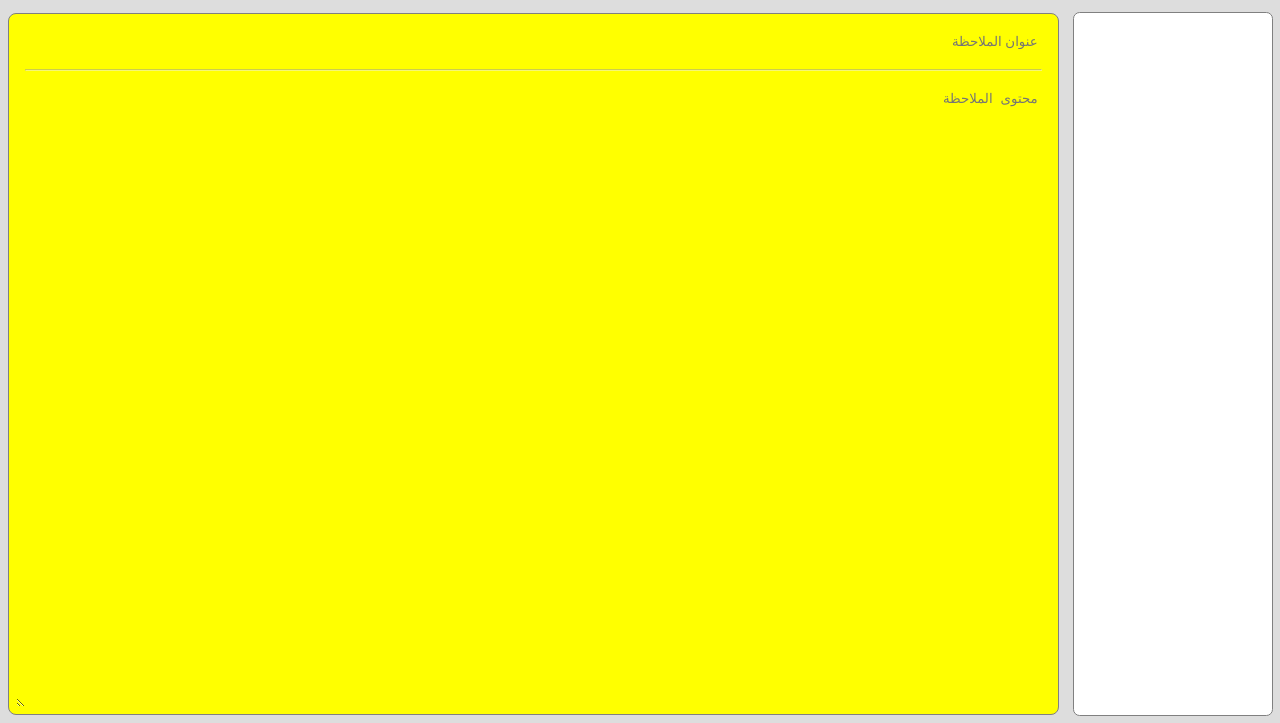
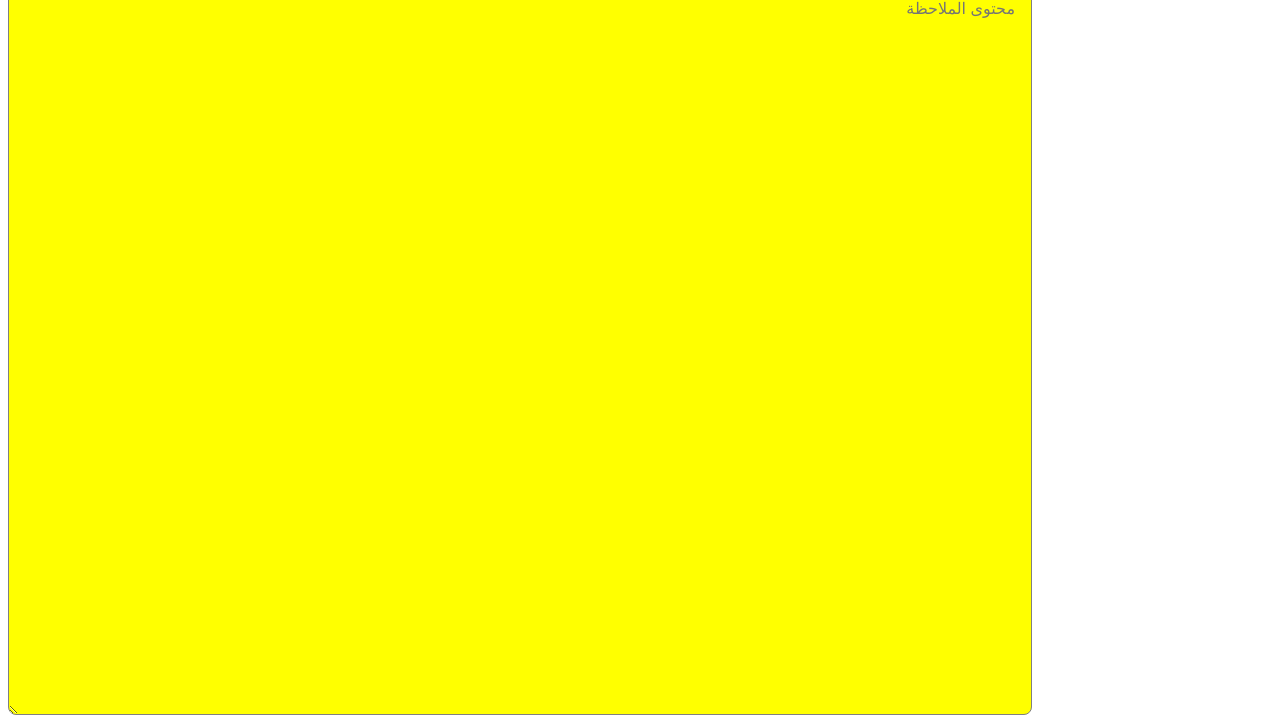
Before and after one commit to mosab059/ThoughtNote, a plain HTML site: page index.html in a window 1280 px wide. Shown: the part 77-800 px from the top of the page. Drawn offline with nearby package versions, Linux system fonts and the light colour scheme.

Commit message:
Redesign. Now using scss as preprocessor for css.

```diff
--- /dev/null
+++ b/css/app.scss
@@ -0,0 +1,58 @@
+@import "layout.scss";
+
+html, body {
+  @include column;
+  overflow: hidden;
+  height: 100%;
+}
+
+.app {
+  @include flexible;
+  @include row;
+
+  input, textarea, select {
+    padding: 1em;
+    background: transparent;
+    border: 0;
+    outline: 0;
+    overflow: auto;
+  }
+
+  .side {
+    @include column;
+    width: 15em;
+
+    .title { text-align: center; }
+
+    .list {
+      @include flexible;
+      @include row;
+    }
+  }
+
+  .note {
+    @include flexible;
+    @include column;
+    background: yellow;
+    border: 1px solid grey;
+    border-radius: 0.5em;
+    margin: 0.5em;
+
+    #title, #content { color: brown; }
+
+    #title {
+      @include row;
+    }
+
+    hr {
+      color: lightgrey;
+      opacity: 0.5;
+      margin: 0 1em;
+    }
+
+    #content {
+      @include flexible;
+      @include row;
+    }
+  }
+}
--- /dev/null
+++ b/css/layout.scss
@@ -0,0 +1,12 @@
+@mixin row {
+  display: flex;
+}
+
+@mixin column {
+  @include row;
+  flex-direction: column;
+}
+
+@mixin flexible($flex: 1) {
+  flex: $flex;
+}
--- a/index.html
+++ b/index.html
@@ -3,20 +3,22 @@
   <head>
     <meta charset="utf8">
     <meta name="viewport" content="width=device-width, height=device-height, initial-scale=1">
+    <link rel="stylesheet" href="https://cdnjs.cloudflare.com/ajax/libs/normalize/7.0.0/normalize.min.css" />
     <link rel="stylesheet" type="text/css" href="css/app.css">
   </head>
-  <body class="column">
-    <nav class="navbar row">
-      <h1> مفكرة الأفكار </h1>
-    </nav>
-    <div class="flexible row">
-      <select multiple class="note-list column"></select>
-      <div class="flexible note column">
-        <input class="row" type="text" id="note-title" placeholder="عنوان الملاحظة">
+  <body class="row">
+    <div class="app">
+      <div class="side">
+        <h1 class="title"> مفكرة الأفكار </h1>
+        <select multiple class="list"></select>
+      </div>
+      <div class="note">
+        <input class="row" type="text" id="title" placeholder="عنوان الملاحظة">
         <hr>
-        <textarea  class="flexible row" type="text" id="note-content" placeholder="محتوى الملاحظة"></textarea>
+        <textarea  class="flexible row" type="text" id="content" placeholder="محتوى الملاحظة"></textarea>
       </div>
     </div>
+    <script src="https://cdnjs.cloudflare.com/ajax/libs/jquery/3.2.1/jquery.min.js"></script>
     <script type="text/javascript" src="js/app.js"></script>
   </body>
 </html>
```
Also changed, not shown: css/app.css, 1 other file.
